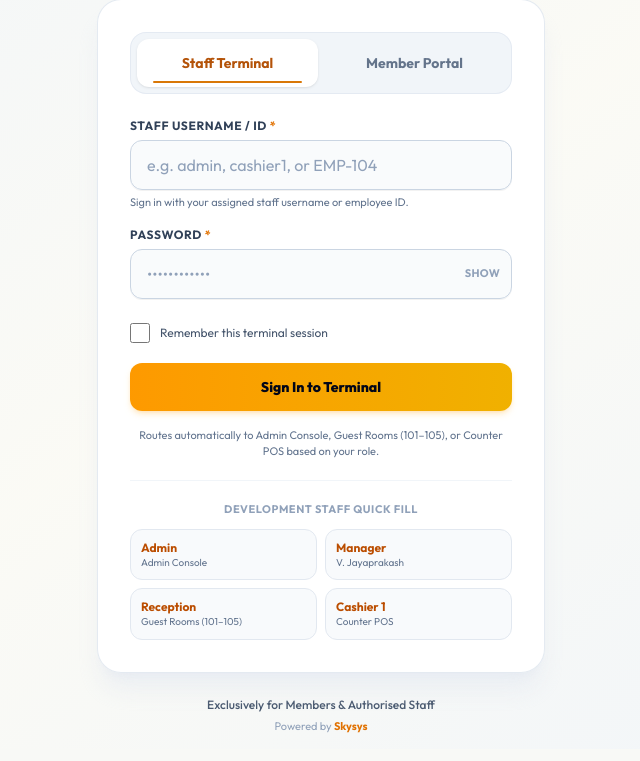
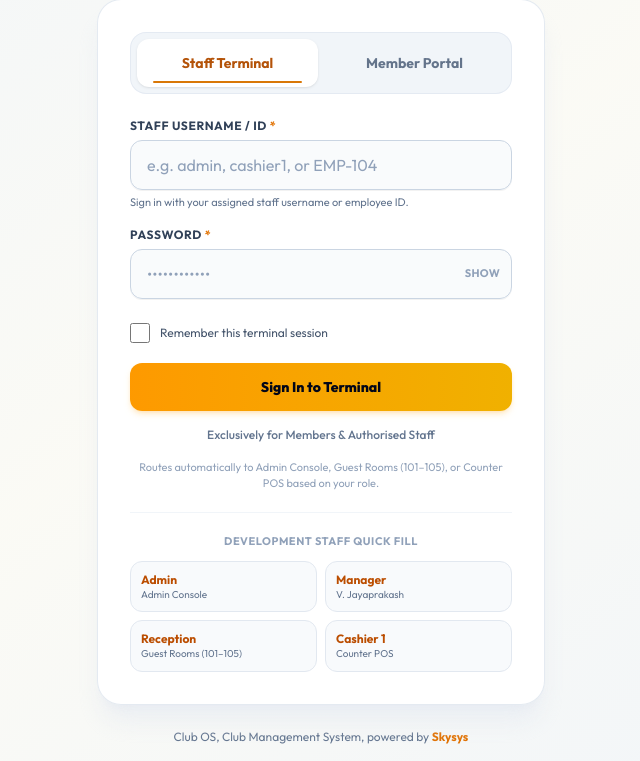
Before and after one commit to gran-sso/club-os, a Laravel app: page /login in a window 1280 px wide. Shown: the part 179-940 px from the top of the page, without its empty margins (319-959 px from the left). Before the commit the page ends 912 px from the top, so only its background shows below. Run offline with Laravel 12, Linux system fonts and the light colour scheme; style sheets or scripts are compiled from the project's sources; parts of the project's set-up code (start-up, migrations or seed data) failed here and were passed over; some libraries are stand-ins or nearby versions.

Commit message:
feat: Position Exclusively for Members & Authorised Staff under login submit button and update footer to Club OS, Club Management System, powered by Skysys

```diff
--- a/resources/views/auth/login.blade.php
+++ b/resources/views/auth/login.blade.php
@@ -197,7 +197,11 @@
                                 Sign In to Terminal
                             </button>
 
-                            <p class="text-[11px] text-slate-500 text-center">
+                            <p class="text-xs text-slate-500 text-center font-medium">
+                                Exclusively for Members &amp; Authorised Staff
+                            </p>
+
+                            <p class="text-[11px] text-slate-400 text-center">
                                 Routes automatically to Admin Console, Guest Rooms (101–105), or Counter POS based on your role.
                             </p>
                         </form>
@@ -323,6 +327,10 @@
                                     class="w-full min-h-12 py-3.5 px-5 bg-gradient-to-r from-amber-500 to-yellow-500 hover:from-amber-400 hover:to-yellow-400 text-slate-950 font-extrabold text-sm rounded-xl shadow-md shadow-amber-500/20 active:scale-98 transition-all cursor-pointer focus-visible:outline-2 focus-visible:outline-offset-2 focus-visible:outline-amber-500">
                                 Sign In to Member Portal
                             </button>
+
+                            <p class="text-xs text-slate-500 text-center font-medium">
+                                Exclusively for Members &amp; Authorised Staff
+                            </p>
                         </form>
 
                         <div class="pt-4 border-t border-slate-100 text-center space-y-2">
@@ -356,12 +364,8 @@
             </div>
         </div>
 
-        <div class="text-center mt-6 text-xs text-slate-500 space-y-1.5">
-            <div class="font-medium text-slate-600">Exclusively for Members &amp; Authorised Staff</div>
-            <div class="text-[11px] text-slate-400">
-                <span>Powered by</span>
-                <a href="https://www.skysysonline.com/" target="_blank" rel="noopener noreferrer" class="font-bold text-amber-600 hover:text-amber-700 hover:underline transition-colors">Skysys</a>
-            </div>
+        <div class="text-center mt-6 text-xs text-slate-500">
+            <span>Club OS, Club Management System, powered by </span><a href="https://www.skysysonline.com/" target="_blank" rel="noopener noreferrer" class="font-bold text-amber-600 hover:text-amber-700 hover:underline transition-colors">Skysys</a>
         </div>
     </main>
 
```
Also changed, not shown: docs/DECISIONS.md (+1 -1 lines), docs/PROGRESS.md (+2 -1 lines), tests/Feature/PoweredBySkysysFooterTest.php (+1 -1 lines).
